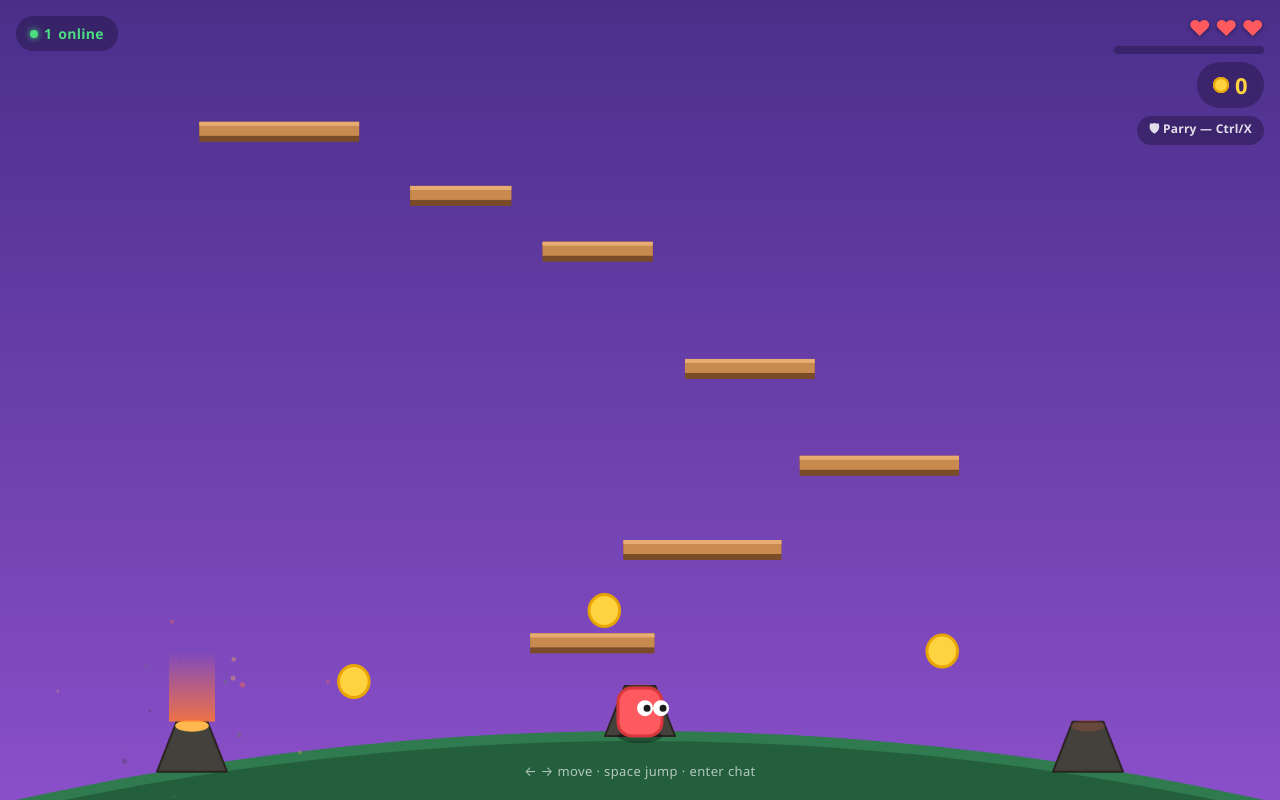
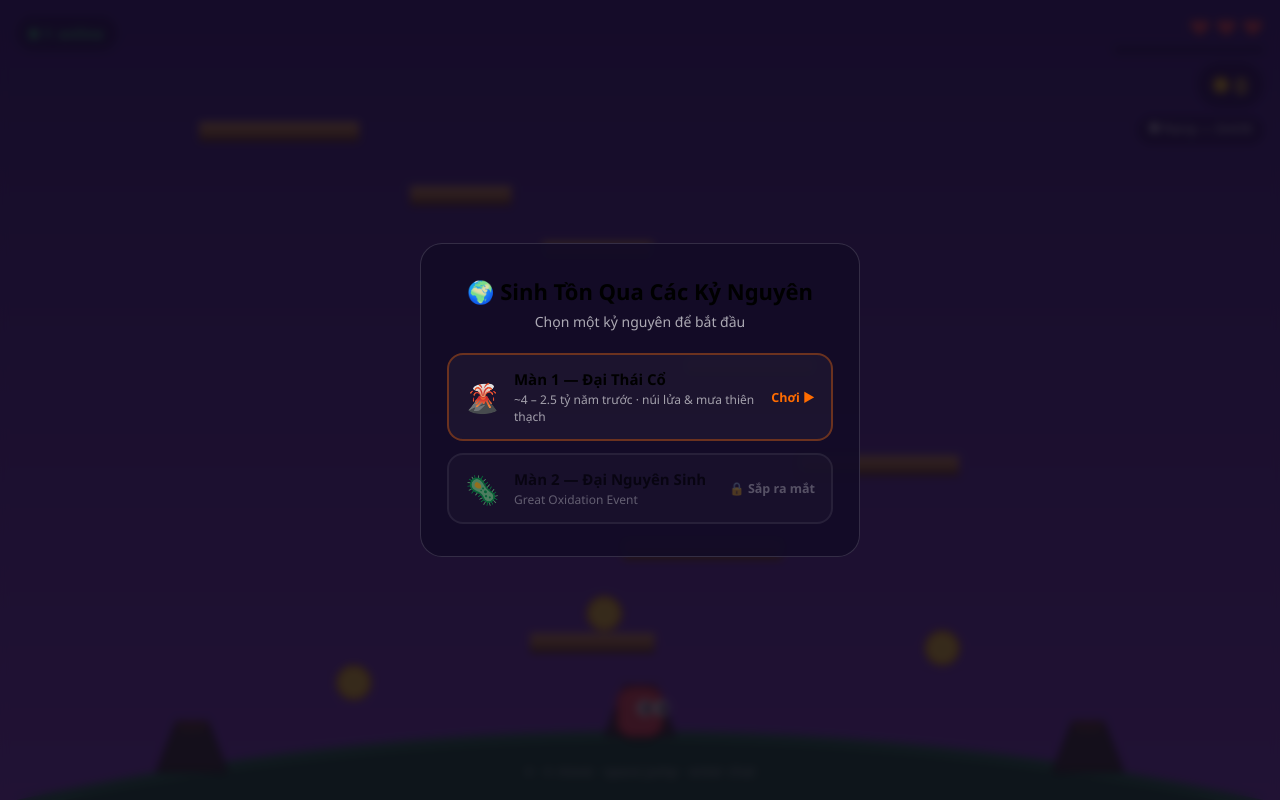
Before and after one commit to coolcorexix/totomo-mario, a website built with Vite: page index.html in a window 1280 px wide. Built offline with nearby package versions, Linux system fonts and the light colour scheme; no server answers.

Commit message:
Add level-select screen
Game now opens on a level picker instead of straight into gameplay.
Level 1 (Đại Thái Cổ / Archean) is playable; Level 2 (Đại Nguyên Sinh
/ Great Oxidation Event) shows as a locked "coming soon" card,
previewing the eras roadmap. The victory screen adds a "choose
another level" button that resets progress and returns here.

```diff
--- a/index.html
+++ b/index.html
@@ -28,6 +28,31 @@
         <div id="victory-panel">
           <div id="victory-title">🌋 Tiến hóa hoàn tất!</div>
           <p id="victory-subtitle">Sinh vật của bạn đã sống sót qua kỷ Thái Cổ — núi lửa, mưa thiên thạch — và đạt hình dạng cuối cùng.</p>
+          <button id="victory-replay-btn" class="level-btn">🔁 Chọn màn khác</button>
+        </div>
+      </div>
+      <div id="level-select-overlay">
+        <div id="level-select-panel">
+          <div id="level-select-title">🌍 Sinh Tồn Qua Các Kỷ Nguyên</div>
+          <p id="level-select-subtitle">Chọn một kỷ nguyên để bắt đầu</p>
+          <div id="level-list">
+            <button class="level-card" data-level="1">
+              <div class="level-card-icon">🌋</div>
+              <div class="level-card-info">
+                <div class="level-card-title">Màn 1 — Đại Thái Cổ</div>
+                <div class="level-card-desc">~4 – 2.5 tỷ năm trước · núi lửa &amp; mưa thiên thạch</div>
+              </div>
+              <div class="level-card-play">Chơi ▶</div>
+            </button>
+            <div class="level-card locked">
+              <div class="level-card-icon">🦠</div>
+              <div class="level-card-info">
+                <div class="level-card-title">Màn 2 — Đại Nguyên Sinh</div>
+                <div class="level-card-desc">Great Oxidation Event</div>
+              </div>
+              <div class="level-card-play">🔒 Sắp ra mắt</div>
+            </div>
+          </div>
         </div>
       </div>
     </div>
--- a/src/main.ts
+++ b/src/main.ts
@@ -17,6 +17,8 @@ const onlineCountEl = document.querySelector<HTMLSpanElement>('#online-count')!;
 const chatLogEl = document.querySelector<HTMLDivElement>('#chat-log')!;
 const chatInputEl = document.querySelector<HTMLInputElement>('#chat-input')!;
 const victoryOverlayEl = document.querySelector<HTMLDivElement>('#victory-overlay')!;
+const victoryReplayBtnEl = document.querySelector<HTMLButtonElement>('#victory-replay-btn')!;
+const levelSelectOverlayEl = document.querySelector<HTMLDivElement>('#level-select-overlay')!;
 
 let width = 0;
 let height = 0;
@@ -1174,6 +1176,40 @@ function onStageUp(newStage: PlayerStage) {
   }
 }
 
+// ---------- Level select ----------
+
+let gameStarted = false;
+
+function startLevel() {
+  gameStarted = true;
+  levelSelectOverlayEl.classList.add('hidden');
+}
+
+function returnToLevelSelect() {
+  gameStarted = false;
+  gameWon = false;
+  victoryOverlayEl.classList.add('hidden');
+
+  score = 0;
+  heartBonus = 0;
+  maxHearts = BASE_HEARTS;
+  hearts = BASE_HEARTS;
+  statMultiplier = 1;
+  parryCombo = 0;
+  parryComboTimer = 0;
+  scoreEl.textContent = '0';
+  renderHearts();
+  renderExpBar();
+  updateAbilityChips();
+
+  resetPlayer();
+  initCoins();
+  initVolcanoes();
+  initPlatforms();
+
+  levelSelectOverlayEl.classList.remove('hidden');
+}
+
 function collectCoin(index: number, screenX: number, screenY: number) {
   const prevStage = getPlayerStage(score);
   const removedId = coins[index].id;
@@ -1944,7 +1980,7 @@ function frame(now: number) {
     slowMoTimer = Math.max(0, slowMoTimer - rawDt);
   }
 
-  if (!gameWon) {
+  if (gameStarted && !gameWon) {
     updatePlayer(dt);
     updateCoins(dt);
     updateShower(dt);
@@ -1959,7 +1995,7 @@ function frame(now: number) {
   updateShake(dt);
   if (localChatTimer > 0) localChatTimer = Math.max(0, localChatTimer - dt);
   mp.updateRemotePlayers(dt);
-  if (!gameWon) {
+  if (gameStarted && !gameWon) {
     checkCoinCollisions();
     checkFallingObstacleCollisions();
     checkVolcanoCollisions();
@@ -2024,4 +2060,8 @@ mp.onChatMessage((id, color, text) => {
   addChatLogEntry(color, id.slice(0, 4).toUpperCase(), text);
 });
 mp.initMultiplayer();
+
+document.querySelector<HTMLButtonElement>('.level-card[data-level="1"]')!.addEventListener('click', startLevel);
+victoryReplayBtnEl.addEventListener('click', returnToLevelSelect);
+
 requestAnimationFrame(frame);
--- a/src/style.css
+++ b/src/style.css
@@ -265,3 +265,128 @@ body {
   color: rgba(255, 255, 255, 0.72);
   line-height: 1.5;
 }
+
+.level-btn {
+  margin-top: 18px;
+  padding: 10px 20px;
+  border: none;
+  border-radius: 999px;
+  background: #2B76EF;
+  color: #ffffff;
+  font-family: inherit;
+  font-size: 14px;
+  font-weight: 700;
+  cursor: pointer;
+  transition: transform 0.15s ease, background 0.15s ease;
+}
+
+.level-btn:hover {
+  background: #4a97cc;
+  transform: scale(1.03);
+}
+
+#level-select-overlay {
+  position: absolute;
+  inset: 0;
+  display: flex;
+  align-items: center;
+  justify-content: center;
+  background: rgba(10, 6, 20, 0.82);
+  backdrop-filter: blur(4px);
+  z-index: 30;
+}
+
+#level-select-overlay.hidden {
+  display: none;
+}
+
+#level-select-panel {
+  max-width: 440px;
+  width: calc(100% - 48px);
+  text-align: center;
+  padding: 32px 26px;
+  border-radius: 22px;
+  background: rgba(20, 12, 40, 0.95);
+  border: 1px solid rgba(255, 255, 255, 0.14);
+}
+
+#level-select-title {
+  font-size: 22px;
+  font-weight: 800;
+  margin-bottom: 6px;
+}
+
+#level-select-subtitle {
+  font-size: 14px;
+  color: rgba(255, 255, 255, 0.65);
+  margin-bottom: 22px;
+}
+
+#level-list {
+  display: flex;
+  flex-direction: column;
+  gap: 12px;
+}
+
+.level-card {
+  display: flex;
+  align-items: center;
+  gap: 14px;
+  padding: 14px 16px;
+  border-radius: 16px;
+  border: 2px solid rgba(255, 108, 0, 0.35);
+  background: rgba(255, 255, 255, 0.04);
+  text-align: left;
+  font-family: inherit;
+  color: inherit;
+  cursor: pointer;
+  transition: transform 0.15s ease, border-color 0.15s ease, background 0.15s ease;
+}
+
+.level-card:hover {
+  transform: translateY(-2px);
+  border-color: #ff6c00;
+  background: rgba(255, 108, 0, 0.1);
+}
+
+.level-card.locked {
+  cursor: default;
+  opacity: 0.55;
+  border-color: rgba(255, 255, 255, 0.12);
+}
+
+.level-card.locked:hover {
+  transform: none;
+  background: rgba(255, 255, 255, 0.04);
+}
+
+.level-card-icon {
+  font-size: 28px;
+  flex-shrink: 0;
+}
+
+.level-card-info {
+  flex: 1;
+}
+
+.level-card-title {
+  font-size: 15px;
+  font-weight: 700;
+}
+
+.level-card-desc {
+  font-size: 12px;
+  color: rgba(255, 255, 255, 0.6);
+  margin-top: 2px;
+}
+
+.level-card-play {
+  font-size: 12.5px;
+  font-weight: 700;
+  color: #ff6c00;
+  white-space: nowrap;
+}
+
+.level-card.locked .level-card-play {
+  color: rgba(255, 255, 255, 0.5);
+}
```
